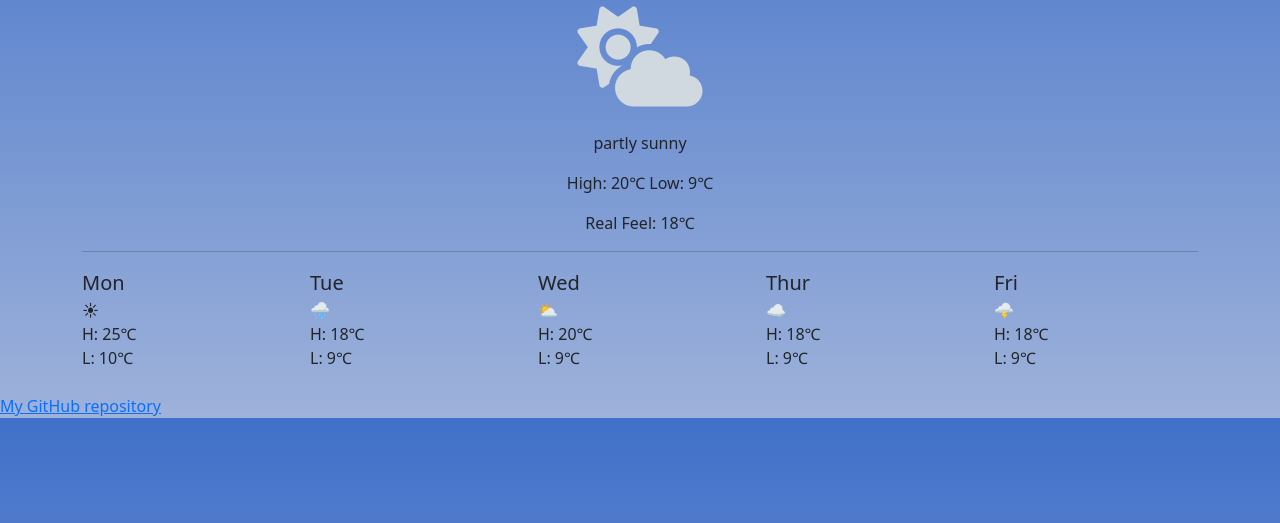
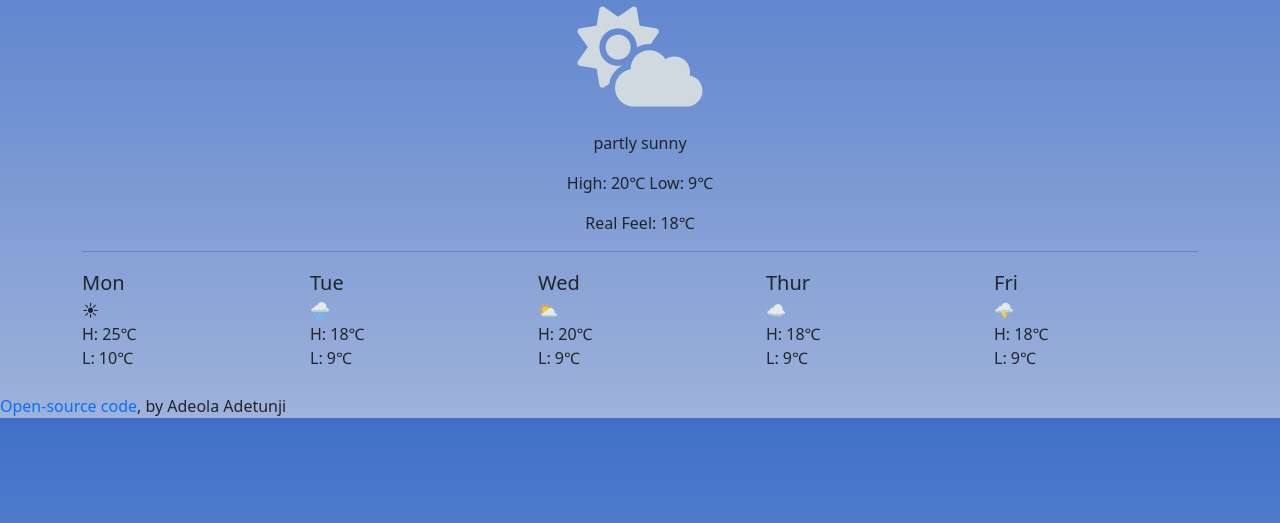
Before and after one commit to AdetunjiA/my-weather-app1, a website built with Parcel: page index.html in a window 1280 px wide. Shown: the part 225-748 px from the top of the page. Built offline with nearby package versions, Linux system fonts and the light colour scheme.

Commit message:
repo link fix

```diff
--- a/index.html
+++ b/index.html
@@ -132,6 +132,6 @@
     </div>
     <script src="src/index.js"></script>
     <br/>
-    <a href="https://github.com/adetunjia/my-weather-app1" class="github"> My GitHub repository</a>
+    <a href="https://github.com/adetunjia/my-weather-app1" class="github"> Open-source code</a>, by Adeola Adetunji
   </body>
 </html>
--- a/src/styles.css
+++ b/src/styles.css
@@ -42,6 +42,11 @@ p {
 #current {
   background-color: #2369eb;
 }
+.github {
+  margin: 0, auto;
+  display: inline-block;
+  text-decoration: solid;
+}
 .github :hover {
   color: white;
 }
```
